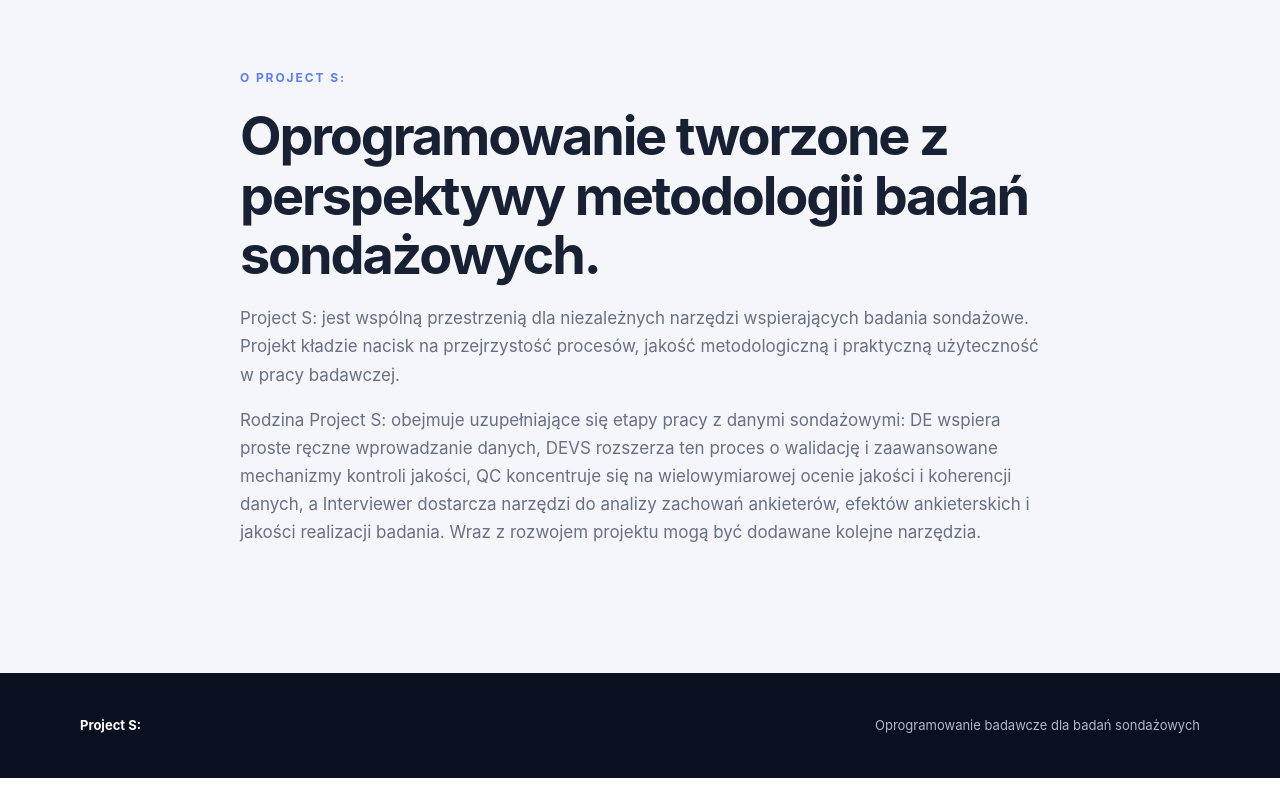
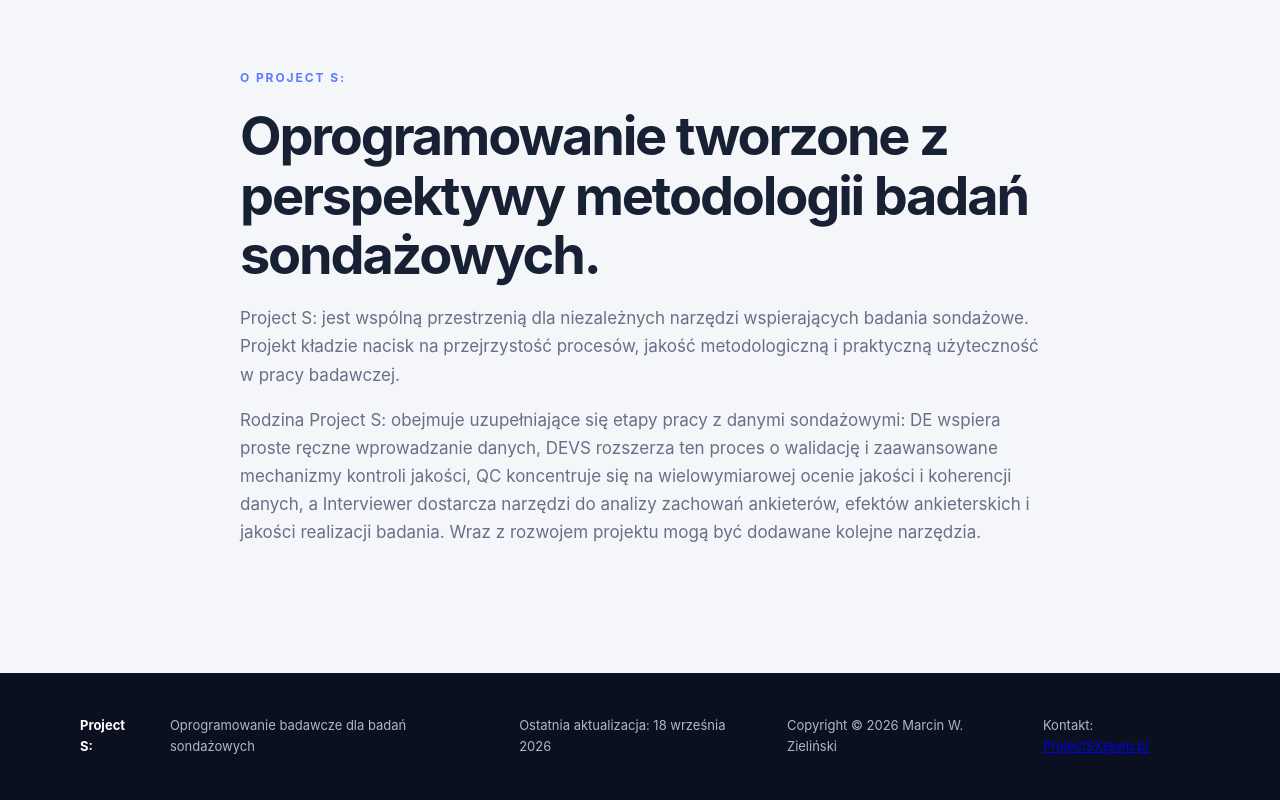
Before and after one commit to project-s-tools/project-s-tools.github.io, a plain HTML site: page pl.html in a window 1280 px wide. Shown: the part 3432-4232 px from the top of the page. Before the commit the page ends 4210 px from the top, so only its background shows below. Drawn offline with Linux system fonts and the light colour scheme.

Commit message:
Add update date, copyright and contact email to Polish page

```diff
--- a/pl.html
+++ b/pl.html
@@ -8,4 +8,4 @@
 <article id="devs" class="tool-card tool-card-secondary"><div class="tool-number">02</div><div class="tool-content"><div class="status">DRUGIE NARZĘDZIE PROJECT S:</div><div class="tool-heading"><div class="tool-logo-box"><img src="assets/images/logo-devs.svg?v=1" alt="Logo Project S: DEVS"></div><div class="tool-name"><h3>DEVS</h3><div class="subtitle">System wprowadzania i walidacji danych sondażowych</div></div></div><p>DEVS jest wyspecjalizowanym środowiskiem do ustrukturyzowanego wprowadzania, walidacji i kontroli jakości danych sondażowych. Powstał z myślą o procesach, w których istotne są jakość danych, monitoring operatorów, przejrzyste reguły walidacji oraz odtwarzalność.</p><div class="features"><span>Wprowadzanie danych</span><span>Walidacja</span><span>Kontrola jakości</span><span>Monitoring operatorów</span><span>Profile operatorów</span><span>Eksport SPSS i Stata</span></div><div class="actions"><span class="button disabled">Pobieranie — wkrótce</span><span class="text-link disabled">Dokumentacja — wkrótce</span><span class="text-link disabled">DOI — wkrótce</span></div></div></article>
 <article id="qc" class="tool-card tool-card-secondary"><div class="tool-number">03</div><div class="tool-content"><div class="status">PROJECT S: NARZĘDZIE JAKOŚCI DANYCH</div><div class="tool-heading"><div class="tool-logo-box"><img src="assets/images/logo-qc.svg?v=1" alt="Logo Project S: QC"></div><div class="tool-name"><h3>QC</h3><div class="subtitle">Kontrola jakości danych sondażowych</div></div></div><p>QC jest środowiskiem diagnostycznym do oceny jakości danych sondażowych oraz ich koherencji wewnątrz badania i pomiędzy badaniami. Łączy uzupełniające się wskaźniki i metody wykrywania wzorców, aby identyfikować nietypowe, niespójne lub potencjalnie problematyczne struktury w zbiorach danych i wspierać systematyczną ocenę jakości w różnych badaniach.</p><div class="features"><span>Entropia</span><span>Jakość pytań</span><span>Duplikaty</span><span>Straightlining</span><span>Heaping</span><span>Wykrywanie anomalii</span><span>Wzorce braków danych</span><span>Clustering</span><span>Koherencja wewnątrz badania</span><span>Koherencja między badaniami</span></div><div class="actions"><span class="button disabled">Pobieranie — wkrótce</span><span class="text-link disabled">Dokumentacja — wkrótce</span><span class="text-link disabled">DOI — wkrótce</span></div></div></article>
 <article id="interviewer" class="tool-card tool-card-secondary"><div class="tool-number">04</div><div class="tool-content"><div class="status">PROJECT S: NARZĘDZIE JAKOŚCI PRACY ANKIETERÓW</div><div class="tool-heading"><div class="tool-logo-box"><img src="assets/images/logo-interviewer.svg?v=1" alt="Logo Project S: Interviewer"></div><div class="tool-name"><h3>Interviewer</h3><div class="subtitle">Analiza zachowań i jakości pracy ankieterów</div></div></div><p>Interviewer jest wyspecjalizowanym środowiskiem do analizy zachowań ankieterów, wzorców błędów oraz zróżnicowania danych związanego z ankieterami. Umożliwia wykrywanie nietypowych wzorców odpowiedzi i realizacji wywiadów, ocenę efektów ankieterskich, porównywanie pracy ankieterów oraz systematyczną ocenę jakości procesu zbierania danych.</p><div class="features"><span>Efekty ankieterskie</span><span>Profile ankieterów</span><span>Wzorce błędów</span><span>Wzorce zachowań</span><span>Monitoring pracy</span><span>Rozkłady odpowiedzi</span><span>Wzorce czasowe</span><span>Odstający ankieterzy</span><span>Jakość danych</span></div><div class="actions"><span class="button disabled">Pobieranie — wkrótce</span><span class="text-link disabled">Dokumentacja — wkrótce</span><span class="text-link disabled">DOI — wkrótce</span></div></div></article></section>
-<section id="about" class="section alt"><div class="container narrow"><div class="eyebrow">O PROJECT S:</div><h2>Oprogramowanie tworzone z perspektywy metodologii badań sondażowych.</h2><p>Project S: jest wspólną przestrzenią dla niezależnych narzędzi wspierających badania sondażowe. Projekt kładzie nacisk na przejrzystość procesów, jakość metodologiczną i praktyczną użyteczność w pracy badawczej.</p><p>Rodzina Project S: obejmuje uzupełniające się etapy pracy z danymi sondażowymi: DE wspiera proste ręczne wprowadzanie danych, DEVS rozszerza ten proces o walidację i zaawansowane mechanizmy kontroli jakości, QC koncentruje się na wielowymiarowej ocenie jakości i koherencji danych, a Interviewer dostarcza narzędzi do analizy zachowań ankieterów, efektów ankieterskich i jakości realizacji badania. Wraz z rozwojem projektu mogą być dodawane kolejne narzędzia.</p></div></section></main><footer><div class="container footer-content"><strong>Project S:</strong><span>Oprogramowanie badawcze dla badań sondażowych</span></div></footer></body></html>
+<section id="about" class="section alt"><div class="container narrow"><div class="eyebrow">O PROJECT S:</div><h2>Oprogramowanie tworzone z perspektywy metodologii badań sondażowych.</h2><p>Project S: jest wspólną przestrzenią dla niezależnych narzędzi wspierających badania sondażowe. Projekt kładzie nacisk na przejrzystość procesów, jakość metodologiczną i praktyczną użyteczność w pracy badawczej.</p><p>Rodzina Project S: obejmuje uzupełniające się etapy pracy z danymi sondażowymi: DE wspiera proste ręczne wprowadzanie danych, DEVS rozszerza ten proces o walidację i zaawansowane mechanizmy kontroli jakości, QC koncentruje się na wielowymiarowej ocenie jakości i koherencji danych, a Interviewer dostarcza narzędzi do analizy zachowań ankieterów, efektów ankieterskich i jakości realizacji badania. Wraz z rozwojem projektu mogą być dodawane kolejne narzędzia.</p></div></section></main><footer><div class="container footer-content"><strong>Project S:</strong><span>Oprogramowanie badawcze dla badań sondażowych</span><span>Ostatnia aktualizacja: 18 września 2026</span><span>Copyright © 2026 Marcin W. Zieliński</span><span>Kontakt: <a href="mailto:ProjectSX@wp.pl">ProjectSX@wp.pl</a></span></div></footer></body></html>
```
